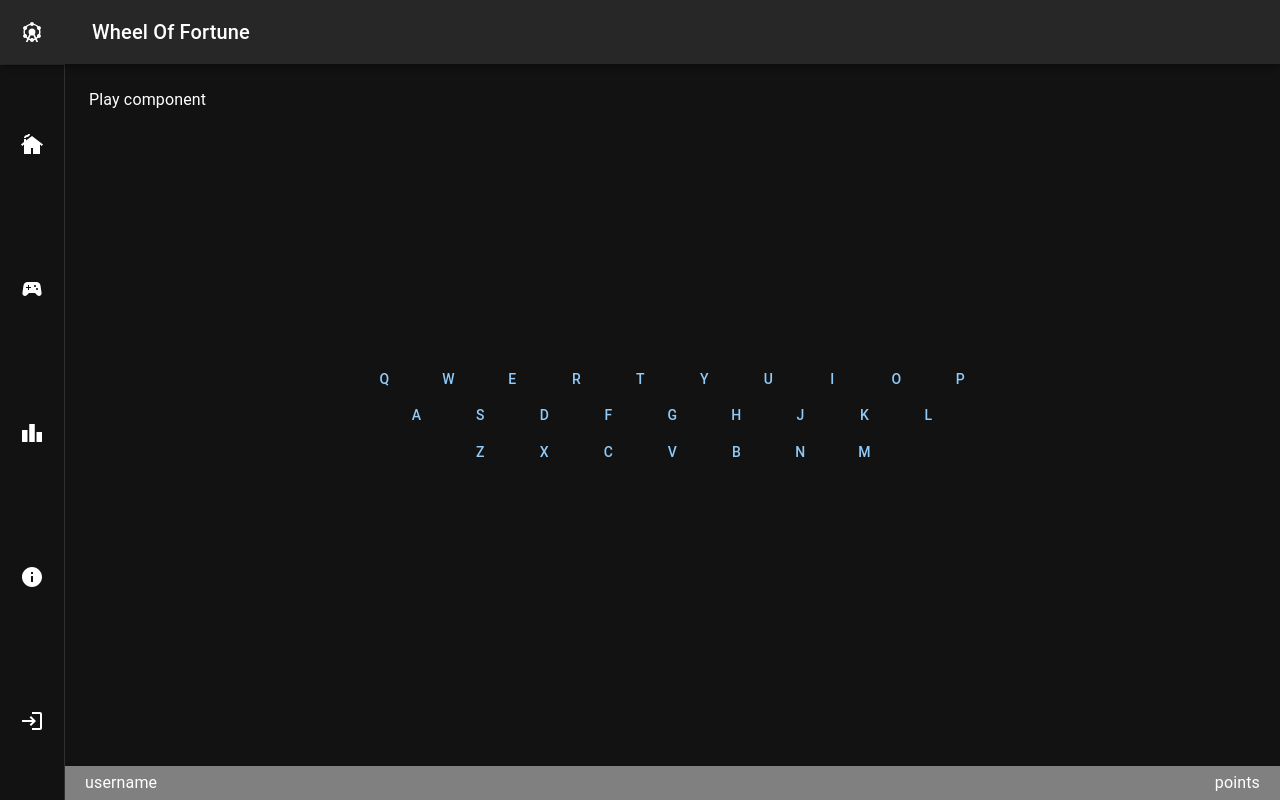
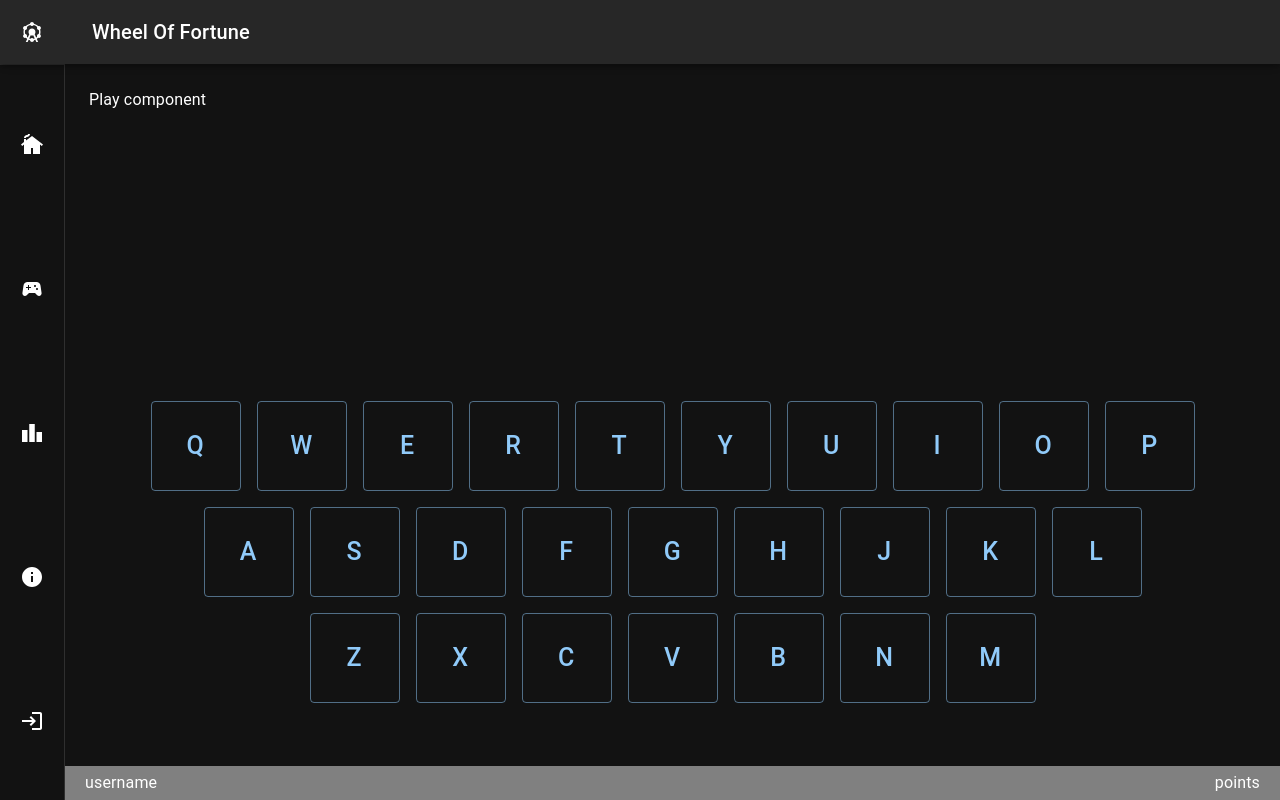
Before and after one commit to tompsota/wheel-of-fortune, a React (Create React App) app: page /play in a window 1280 px wide. Built offline with nearby package versions, Linux system fonts and the light colour scheme.

Commit message:
feat: add styling to keyboard

```diff
--- a/src/components/Keyboard.tsx
+++ b/src/components/Keyboard.tsx
@@ -1,23 +1,41 @@
-import { Button, Stack } from '@mui/material';
+import { Stack } from '@mui/material';
+
+import KeyboardButton from './KeyboardButton';
+
+const simulateKeyPress = (key: string) => {
+	console.log(key);
+};
 
 const Keyboard = () => (
-	<>
+	<Stack sx={{ display: 'flex', justifyContent: 'center', height: '100%' }}>
 		<Stack direction="row" sx={{ display: 'flex', justifyContent: 'center' }}>
 			{['q', 'w', 'e', 'r', 't', 'y', 'u', 'i', 'o', 'p'].map(key => (
-				<Button key={key}>{key}</Button>
+				<KeyboardButton
+					key={key}
+					name={key}
+					keyPressAction={() => simulateKeyPress(key)}
+				/>
 			))}
 		</Stack>
 		<Stack direction="row" sx={{ display: 'flex', justifyContent: 'center' }}>
 			{['a', 's', 'd', 'f', 'g', 'h', 'j', 'k', 'l'].map(key => (
-				<Button key={key}>{key}</Button>
+				<KeyboardButton
+					key={key}
+					name={key}
+					keyPressAction={() => simulateKeyPress(key)}
+				/>
 			))}
 		</Stack>
 		<Stack direction="row" sx={{ display: 'flex', justifyContent: 'center' }}>
 			{['z', 'x', 'c', 'v', 'b', 'n', 'm'].map(key => (
-				<Button key={key}>{key}</Button>
+				<KeyboardButton
+					key={key}
+					name={key}
+					keyPressAction={() => simulateKeyPress(key)}
+				/>
 			))}
 		</Stack>
-	</>
+	</Stack>
 );
 
 export default Keyboard;
--- /dev/null
+++ b/src/components/KeyboardButton.tsx
@@ -0,0 +1,19 @@
+import { Button } from '@mui/material';
+
+type Props = {
+	name: string;
+	keyPressAction: () => void;
+};
+
+const KeyboardButton = ({ name, keyPressAction }: Props) => (
+	<Button
+		variant="outlined"
+		onClick={keyPressAction}
+		size="large"
+		sx={{ m: 1, fontSize: 25, width: 90, height: 90 }}
+	>
+		{name}
+	</Button>
+);
+
+export default KeyboardButton;
```
